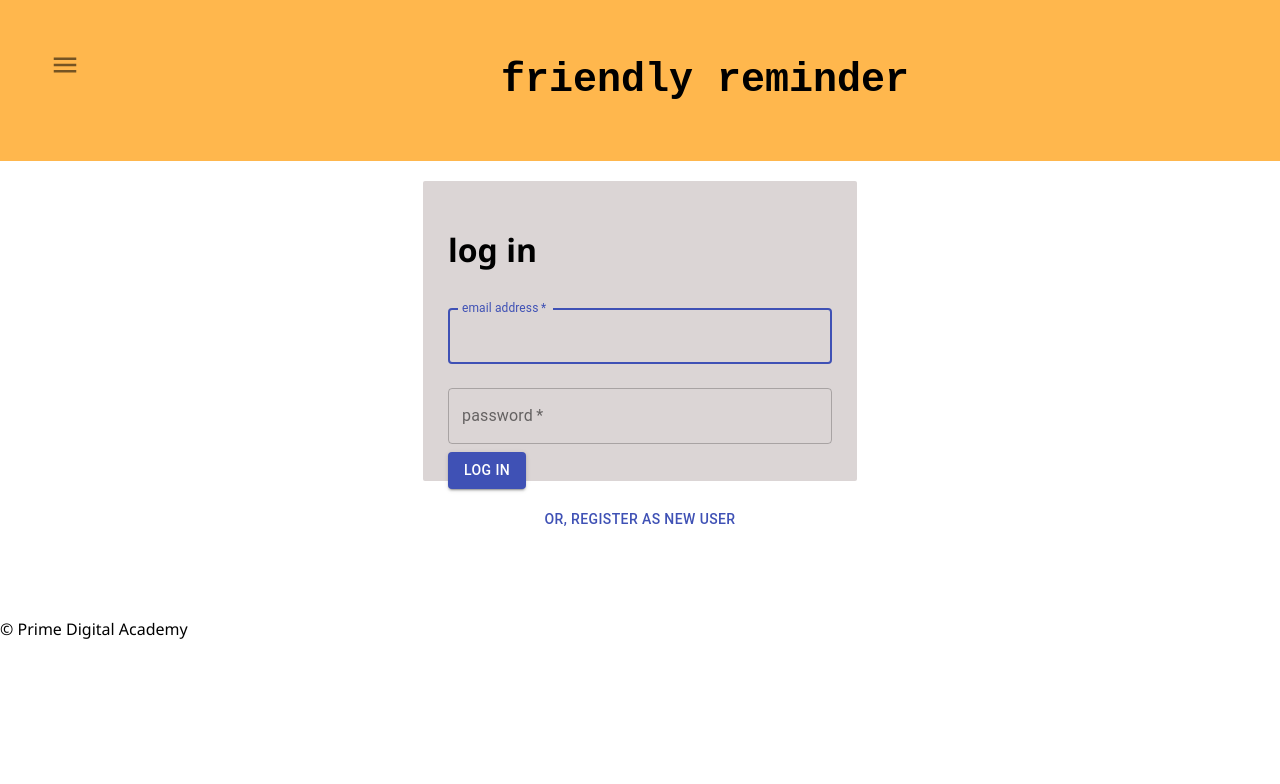
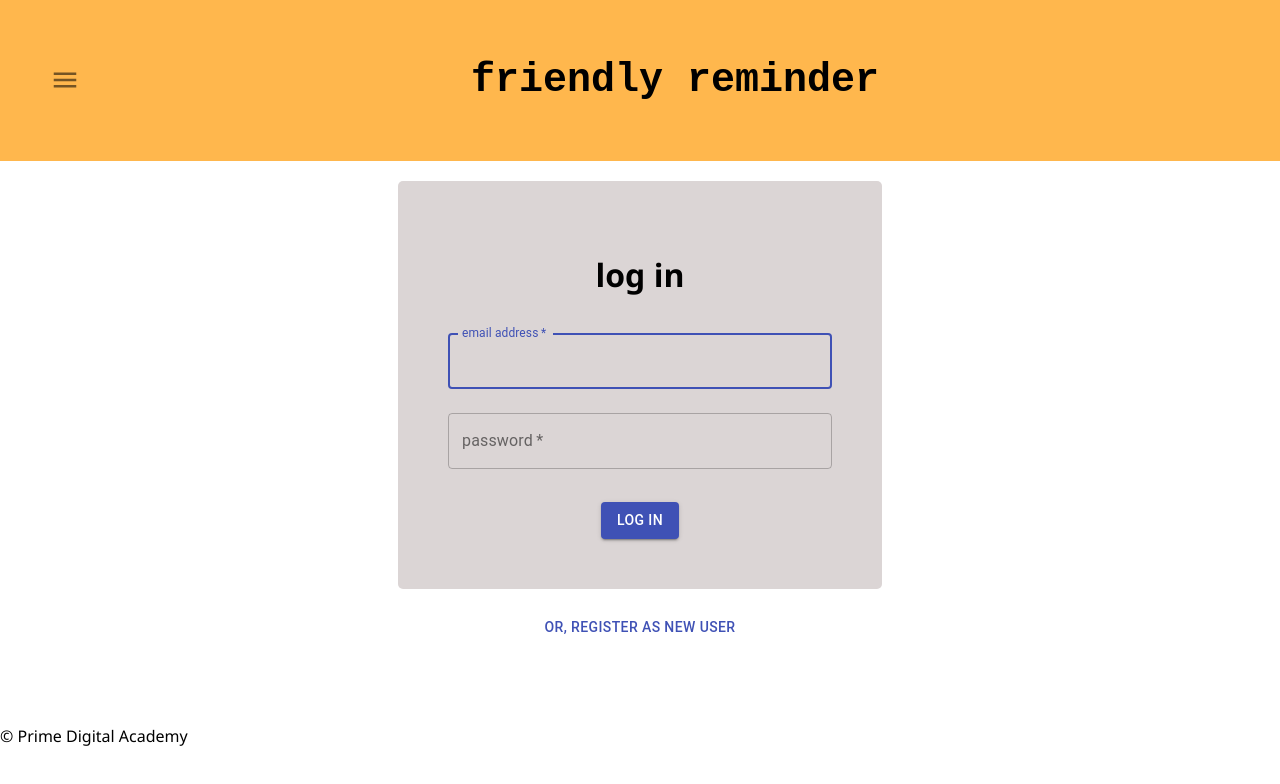
Before and after one commit to tomroselyn/friendly-reminder, a React (Create React App) app: page /#/send-email in a window 1280 px wide. Before the commit this address led to /#/all-friends. Shown: the top 784 px of the page. Built offline with nearby package versions, Linux system fonts and the light colour scheme; no server answers.

Commit message:
form buttons, nav placement

```diff
--- a/src/components/App/App.css
+++ b/src/components/App/App.css
@@ -9,12 +9,12 @@ body {
 }
 
 form {
+    text-align: center;
     background-color: #dbd5d5;
     width: 30%;
-    height: 250px;
     margin: 20px auto;
-    padding: 25px;
-    border-radius: 2px;
+    padding: 50px;
+    border-radius: 5px;
 }
 
 input {
@@ -32,9 +32,9 @@ input {
   cursor: pointer;
 }
 
-/* .log-in:hover, .log-out:hover, .register:hover { */
-  /* background-color: #008183; */
-/* } */
+.form-button {
+    margin-top: 25px !important;
+}
 
 /* This line makes the "Register" and "Login" buttons look like links */
 .link-button {
--- a/src/components/EmailForm/EmailForm.js
+++ b/src/components/EmailForm/EmailForm.js
@@ -72,7 +72,7 @@ class EmailForm extends Component {
                     </Grid>
                 </Grid>
                 <div id="buttonArea">
-                    <Button type="submit" variant="contained" color="primary">send</Button>
+                    <Button className="form-button" type="submit" variant="contained" color="primary">send</Button>
                 </div>
             </form>
         )
--- a/src/components/LoginPage/LoginPage.js
+++ b/src/components/LoginPage/LoginPage.js
@@ -69,7 +69,7 @@ class LoginPage extends Component {
             margin="normal"
             onChange={this.handleInputChangeFor('password')} />
 
-          <Button type="submit" variant="contained" color="primary">
+          <Button className="form-button" type="submit" variant="contained" color="primary">
             log in
           </Button>
 
--- a/src/components/Nav/Nav.css
+++ b/src/components/Nav/Nav.css
@@ -9,7 +9,9 @@
 
 .nav-menu-button {
   float: left;
-  margin: 30px !important;
+  position: absolute;
+  top: 45px;
+  left: 30px;
   padding: 20px !important;
 }
 
--- a/src/components/RegisterPage/RegisterPage.js
+++ b/src/components/RegisterPage/RegisterPage.js
@@ -93,7 +93,7 @@ class RegisterPage extends Component {
             margin="normal"
             onChange={this.handleInputChangeFor('password')} />
 
-          <Button className="register" type="submit" variant="contained" color="primary">
+          <Button className="register form-button" type="submit" variant="contained" color="primary">
             register
           </Button>
 
```
